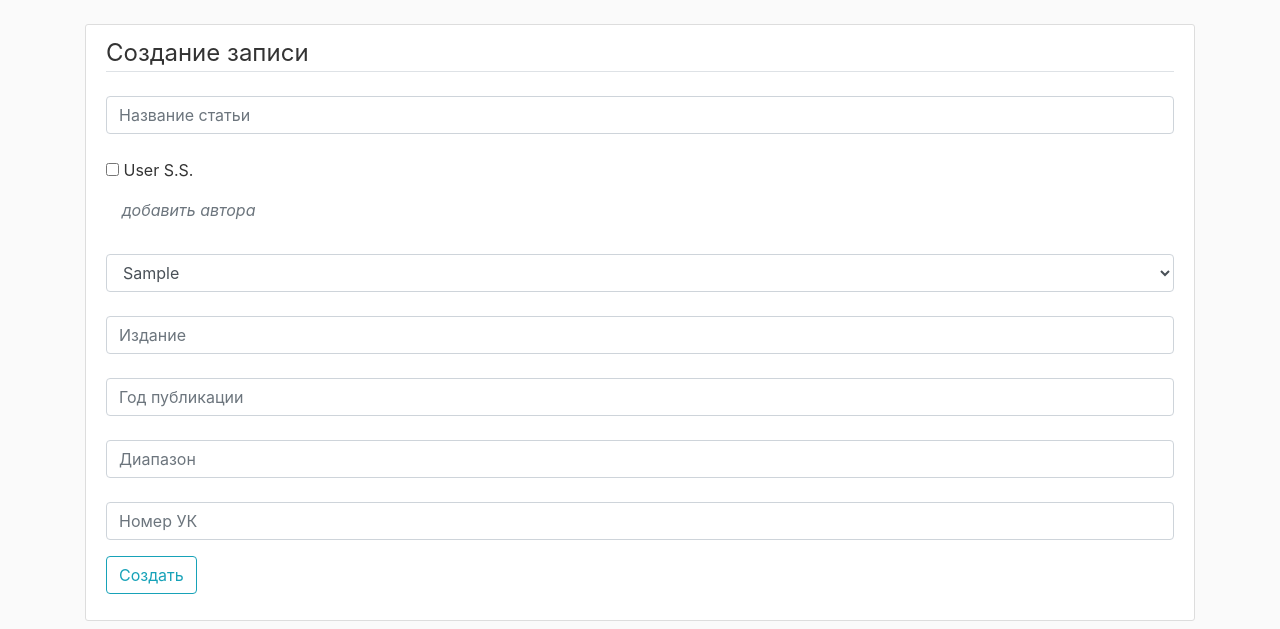
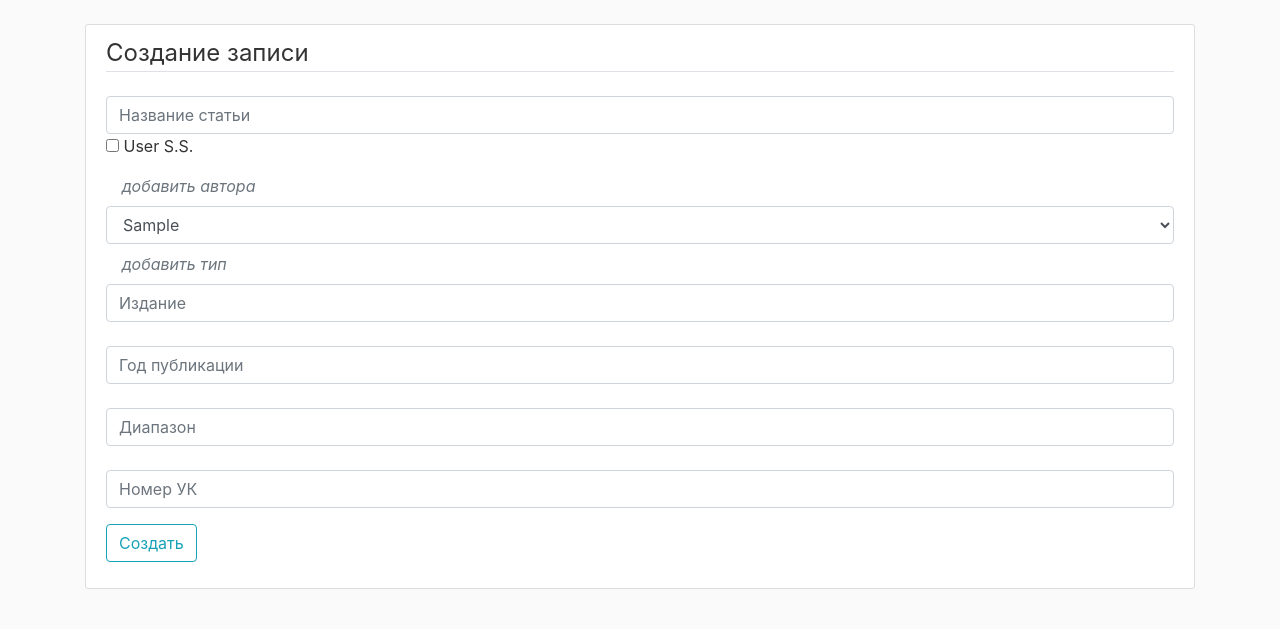
Before and after one commit to Kannykl/Publisher-2020, a Django app: page /publisher/create_publication/ in a window 1280 px wide. Shown: the part 56-685 px from the top of the page. Run offline with Django 3.2, Linux system fonts and the light colour scheme; tables that the repository leaves empty hold one stand-in row (values such as "Sample post"); some libraries are stand-ins or nearby versions.

Commit message:
Возможность добавлять тип публикации при создании записи

```diff
--- a/publications_table/templates/publications_table/publication_create.html
+++ b/publications_table/templates/publications_table/publication_create.html
@@ -9,12 +9,10 @@
             <fieldset class="form-group">
                 <legend class="border-bottom mb-4">Создание записи</legend>
                 {% render_field form.title class="form-control" placeholder="Название статьи" %}
-                <br/>
                 {% render_field form.authors class="list" %}
-                 <a class="nav-link disabled font-italic" href="{% url 'create-author' %}">добавить автора</a>
-                <br/>
+                <a class="nav-link disabled font-italic" href="{% url 'create-author' %}">добавить автора</a>
                 {% render_field form.type_of_publication class="form-control"%}
-                <br/>
+                <a class="nav-link disabled font-italic" href="{% url 'create-type' %}">добавить тип</a>
                 {% render_field form.edition class="form-control" placeholder="Издание"%}
                 <br/>
                 {% render_field form.published_year class="form-control" placeholder="Год публикации"%}
--- a/publications_table/views.py
+++ b/publications_table/views.py
@@ -235,7 +235,7 @@ class TypeCreateView(CreateView):
     model = Type
     template_name = 'publications_table/type_create.html'
     fields = '__all__'
-    success_url = '/publisher/types/'
+    success_url = '/publisher/create_publication/'
 
     def form_valid(self, form):
         return super().form_valid(form)
```
